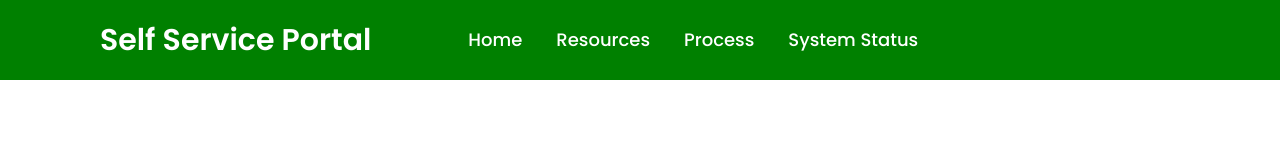
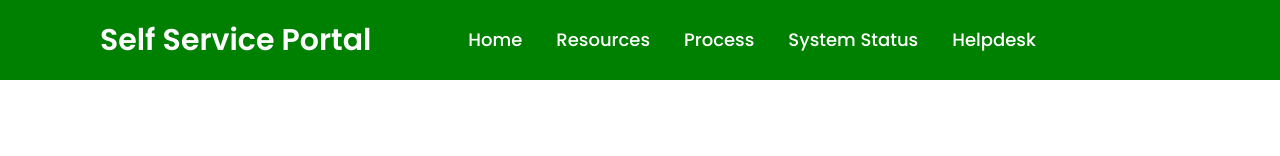
Before and after one commit to cyberconnectit/ccit-enduser-selfservice, a plain HTML site: page index.html in a window 1280 px wide. Shown: the top 156 px of the page. Drawn offline with Linux system fonts and the light colour scheme.

Commit message:
Update index.html

```diff
--- a/index.html
+++ b/index.html
@@ -37,6 +37,7 @@
           <li><a href="resources">Resources</a></li>
           <li><a href="process">Process</a></li>
           <li><a href="SystemStatus">System Status</a></li>
+          <li><a href="helpdesk">Helpdesk</a></li>
         </ul>
       </div>
     </nav>
```
